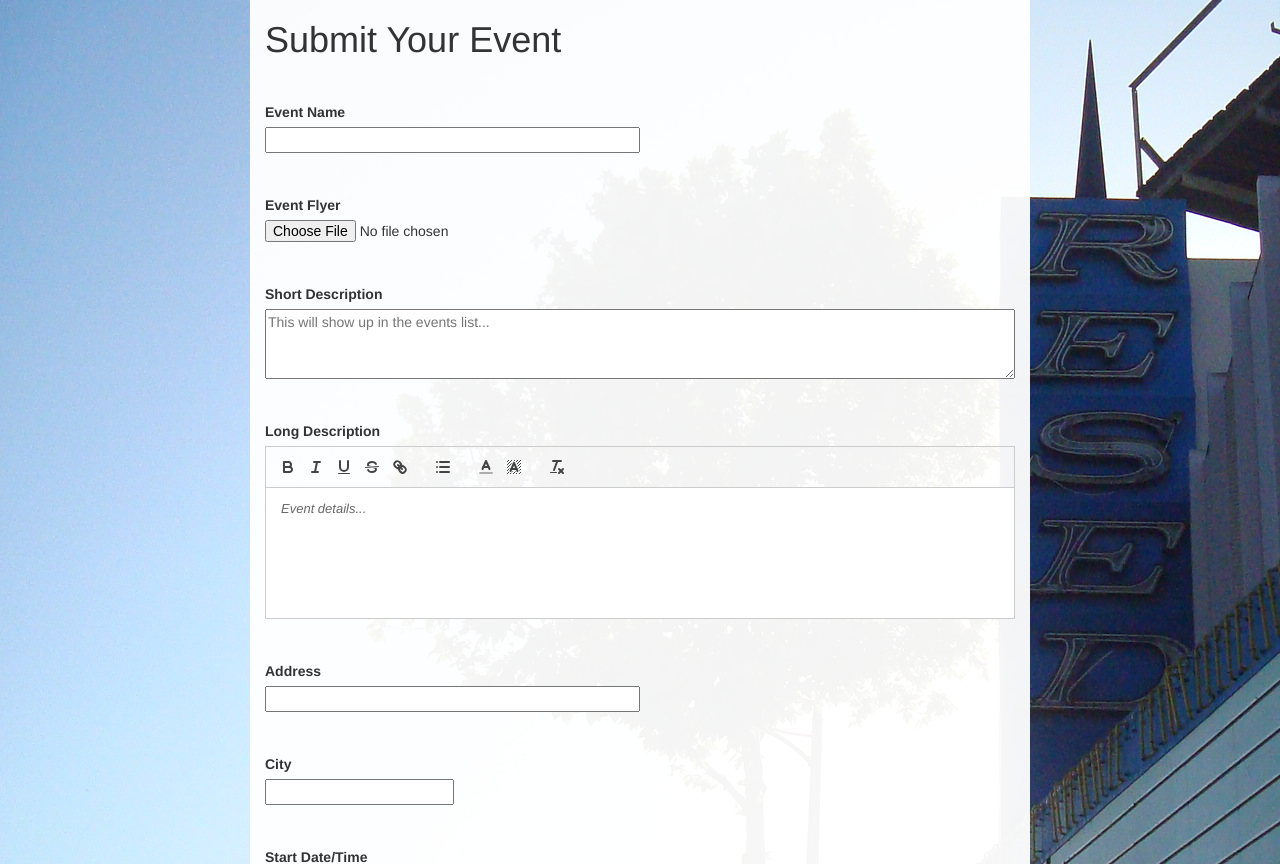
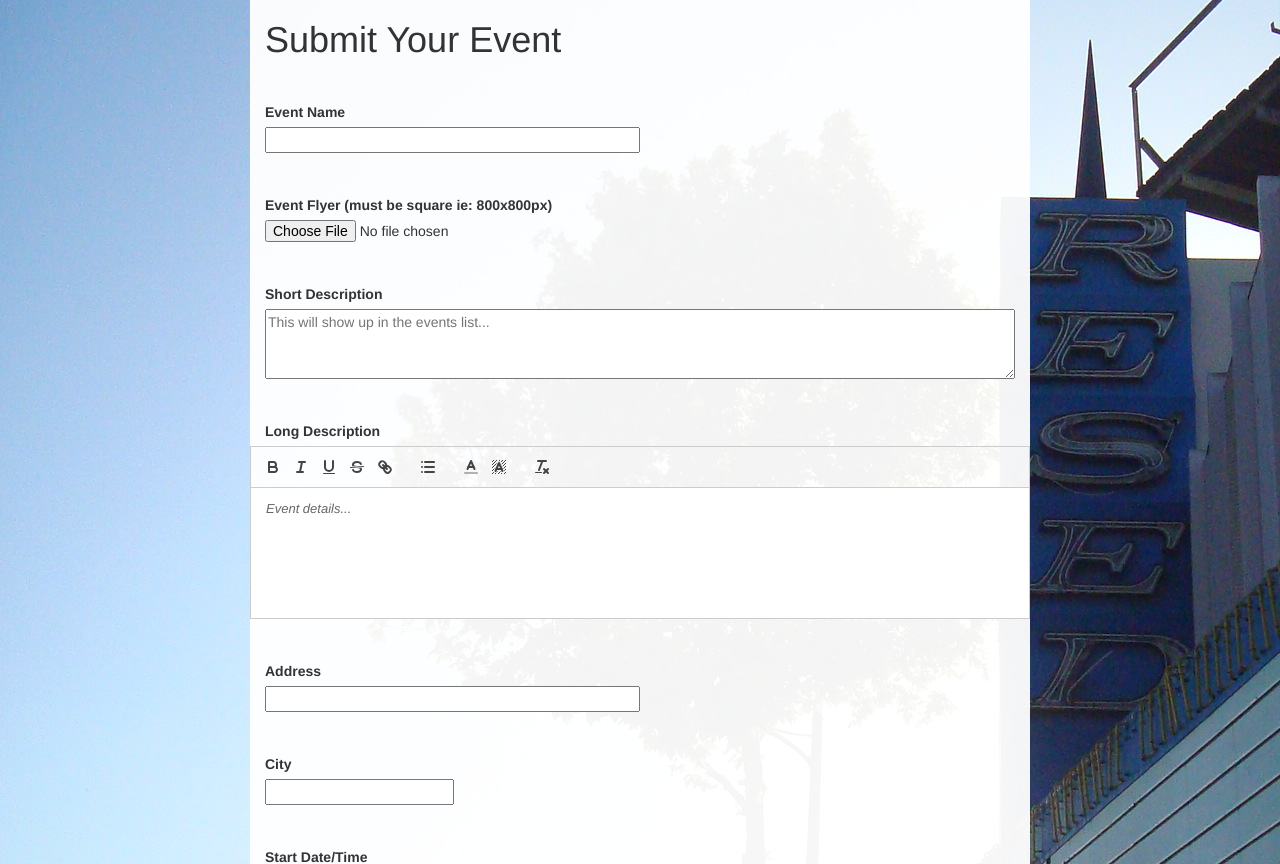
Before and after one commit to Alzy/SFVM, a Django app: page /add-event/ in a window 1280 px wide. Shown: the top 864 px of the page. Run offline with Django 3.2, Linux system fonts and the light colour scheme; some libraries are stand-ins or nearby versions.

Commit message:
event details styles. form styles

```diff
--- a/events/forms.py
+++ b/events/forms.py
@@ -20,7 +20,7 @@ class EventForm(forms.ModelForm):
         help_text="City"
     )
     image = forms.ImageField(
-        help_text="Event Flyer",
+        help_text="Event Flyer (must be square ie: 800x800px)",
         required=False
     )
     short_description = forms.CharField(
@@ -54,7 +54,7 @@ class EventForm(forms.ModelForm):
         else:
             w, h = get_image_dimensions(img)
             if w != h:
-                raise forms.ValidationError("The image must be a square.")
+                raise forms.ValidationError("The image must be a square and 800x800px or smaller.")
             if w > 800 or h > 800:
-                raise forms.ValidationError("The image must be < than 800x800px")
+                raise forms.ValidationError("The image must be a square and 800x800px or smaller.")
         return img
--- a/static/styles/add-event.css
+++ b/static/styles/add-event.css
@@ -1,26 +1,41 @@
 .article.add-event {
-  padding-bottom: 3em; }
+  padding-bottom: 3em;
+}
 .article.add-event section {
-    margin: 3em 0; }
+  margin: 3em 0;
+}
 .article.add-event input, .article.add-event textarea {
-    display: block; }
+  display: block;
+}
 .article.add-event input[name=name] {
-    width: 50%; }
+  width: 50%;
+}
 .article.add-event textarea[name=short_description] {
   width: 100%;
-    height: 5em; }
+  height: 5em;
+}
+.article.add-event .ql-toolbar {
+  margin: 0px -15px;
+}
+.article.add-event div.event-description {
+  margin: 0px -15px;
+}
 .article.add-event div.event-description .ql-editor {
   background-color: white;
-    min-height: 10em; }
+  min-height: 10em;
+}
 .article.add-event input[name=address] {
-    width: 50%; }
+  width: 50%;
+}
 .article.add-event input[name=start_date],
 .article.add-event input[name=end_date] {
   display: block !important;
   width: 0px;
   height: 0px;
-    opacity: 0; }
+  opacity: 0;
+}
 .article.add-event input[name=more_details_link] {
-    width: 75%; }
+  width: 75%;
+}
 
 /*# sourceMappingURL=add-event.css.map */
--- a/static/styles/add-event.scss
+++ b/static/styles/add-event.scss
@@ -15,7 +15,11 @@
         width: 100%;
         height: 5em;
     }
+    .ql-toolbar {
+        margin: 0px -15px;
+    }
     div.event-description {
+        margin: 0px -15px;
         .ql-editor {
             background-color: white;
             min-height: 10em;
--- a/static/styles/styles.css
+++ b/static/styles/styles.css
@@ -88,6 +88,15 @@ body {
     text-decoration: none;
 }
 
+.submit-an-event {
+    width: 100%;
+}
+.submit-an-event a {
+    display: table;
+    margin: 0 auto;
+    font-size: 3em;
+    padding: 3em 0 1em 0;
+}
 .article {
     background-color: rgba(255, 255, 255, 0.95);
     min-height: 100vh;
--- a/templates/events/index.html
+++ b/templates/events/index.html
@@ -39,6 +39,9 @@
                         {% endfor %}
                     {% endif%}
                 </ul>
+                <div class="submit-an-event">
+                    <a href="/add-event/">Submit an Event</a>
+                </div>
             </div>
         </div>
     </div>
```
Also changed, not shown: static/styles/event-details.css (+20 -2 lines), static/styles/event-details.scss (+17 -1 lines), templates/events/event-details.html (+16 -2 lines), db.sqlite3, static/images/bg2.png (added), 2 other files. Lines whose indentation alone changed are shown as unchanged.
